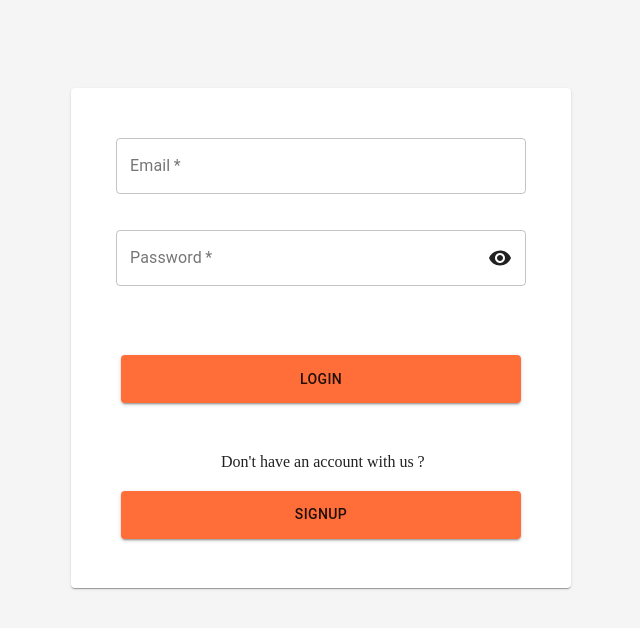
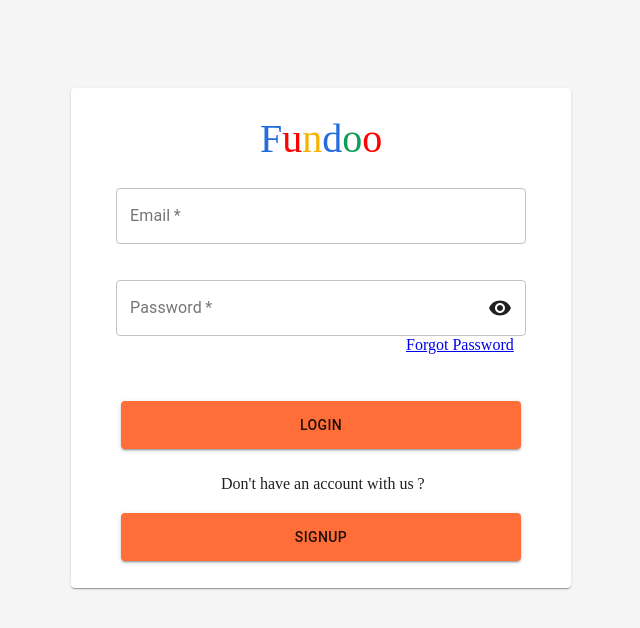
Before and after one commit to NKS2900/FundooNotes_FrontEnd, a React app: page /login in a window 1280 px wide. Shown: the top 628 px of the page, without its empty margins (319-959 px from the left). Built offline with nearby package versions, Linux system fonts and the light colour scheme; the HTML template or start-up script is replaced by a standard one.

Commit message:
[NIJAM] REFACTOR: Route and Fundoo Colored Title added

```diff
--- a/src/pages/login/Login.jsx
+++ b/src/pages/login/Login.jsx
@@ -5,10 +5,25 @@ import '../login/login.css';
 import VisibilityIcon from '@material-ui/icons/Visibility';
 
 class Login extends Component{
+  constructor(props){
+    super(props)
+  }
+
+    handleChange=()=>{
+      this.props.history.push("/signup");
+  };
     render(){
         return(
             <div className="container">
                 <Card className="Login">
+                <div className="fundooHeader">
+                      <div className="f">F</div>
+                      <div className="u">u</div>
+                      <div className="n">n</div>
+                      <div className="d">d</div>
+                      <div className="o">o</div>
+                      <div className="oo">o</div>
+                    </div>
                     <div id="text-field">
                     <TextField id="textbox1" label="Email" required variant="outlined" />                                                                    <br/><br/>
                     <TextField id="textbox2" label="Password" required variant="outlined"
@@ -20,6 +35,7 @@ class Login extends Component{
                         ),
                       }}
                     />
+                    <label id="forgotmsg"><a href='/forgot'>Forgot Password</a></label>
                     </div>
                     <div id="LoginBtn">
                     <Button id="loginbtn" variant="contained">Login</Button>
@@ -28,7 +44,7 @@ class Login extends Component{
                     <div id="signup">
                     <label id="msg">Don't have an account with us ?</label>
                     </div>
-                    <Button id="loginbtn" variant="contained">SignUp</Button>
+                    <Button id="loginbtn" variant="contained" onClick= {this.handleChange}>SignUp</Button>
                     </div>
                 </Card>
             </div>
--- a/src/pages/login/login.css
+++ b/src/pages/login/login.css
@@ -23,14 +23,34 @@ html{
   background-color: white;
 }
 
-/* .MuiTextField-root, .MuiButton-root{
-  width: 350px;
-} */
+.fundooHeader{
+  display: flex;
+  flex-direction: row;
+  justify-content: center;
+  font-size: 40px;
+}
+.f, .d{
+  color: #256cdf;
+}
+
+.u {
+  color: red;
+}
+
+.n{
+  color: #F4B400;
+}
+
+.o{
+  color: #0F9D58;
+}
+
+.oo{
+  color: red;
+}
 
 #text-field{
   display: grid;
-  white-space: pre;
-
 }
 #textbox1{
   width: 350px;
@@ -52,6 +72,10 @@ html{
   padding-left: 40px;
 }
 
+#forgotmsg{
+  margin-left: 290px;
+}
+
 #msg {
   margin-left: 60px;
 }
--- a/src/pages/signup/Signup.jsx
+++ b/src/pages/signup/Signup.jsx
@@ -9,6 +9,14 @@ class Signup extends Component{
         return(
             <div className="containers">
                 <Card className="signup">
+                <div className="fundooHeader">
+                      <div className="f">F</div>
+                      <div className="u">u</div>
+                      <div className="n">n</div>
+                      <div className="d">d</div>
+                      <div className="o">o</div>
+                      <div className="oo">o</div>
+                    </div>
                     <div id="name">
                     <div id="fname"><TextField  label="First Name" required variant="outlined" /></div>
                     <div id="lname"><TextField  label="Last Name" required variant="outlined" /></div>
--- a/src/pages/signup/signup.css
+++ b/src/pages/signup/signup.css
@@ -36,9 +36,9 @@ html{
 }
 
 .signup{
-    margin-top: 80px;
+    margin-top: 35px;
     width: 600px;
-  height: 500px;
+    height: 600px;
     display: flex;
     flex-direction: column;
     justify-content: space-evenly;
```
Lines whose indentation alone changed are shown as unchanged.
